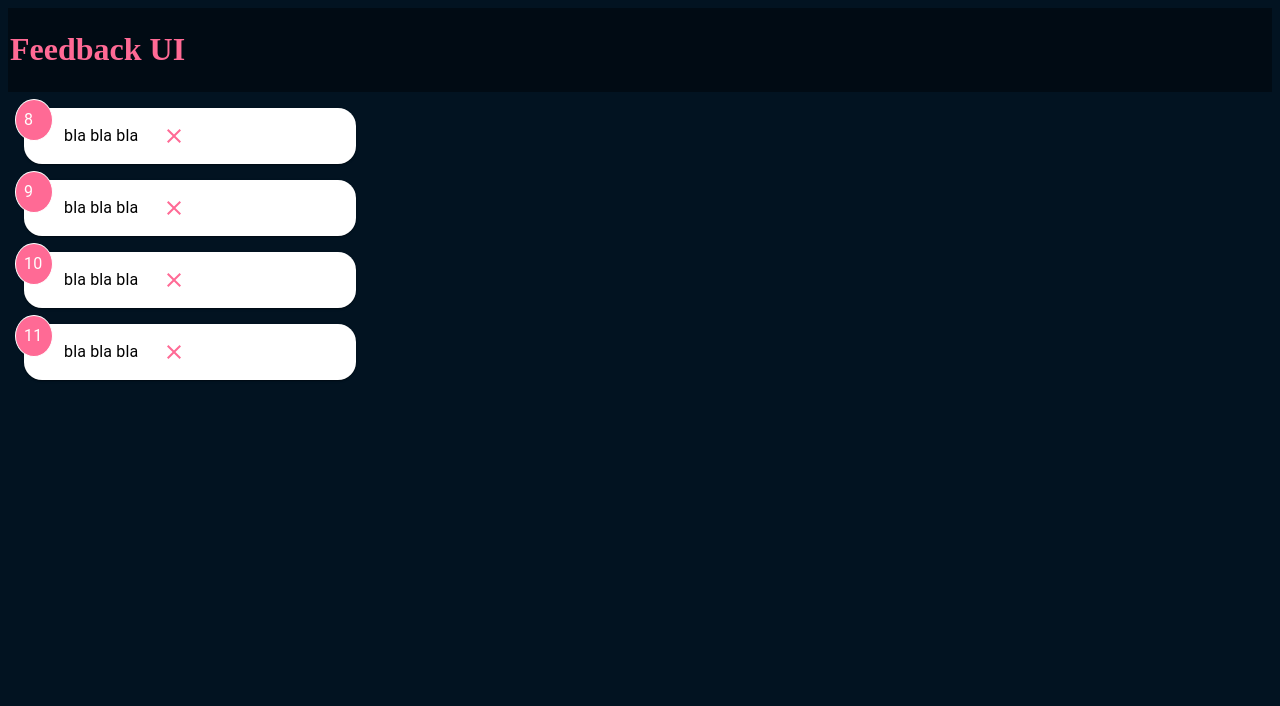
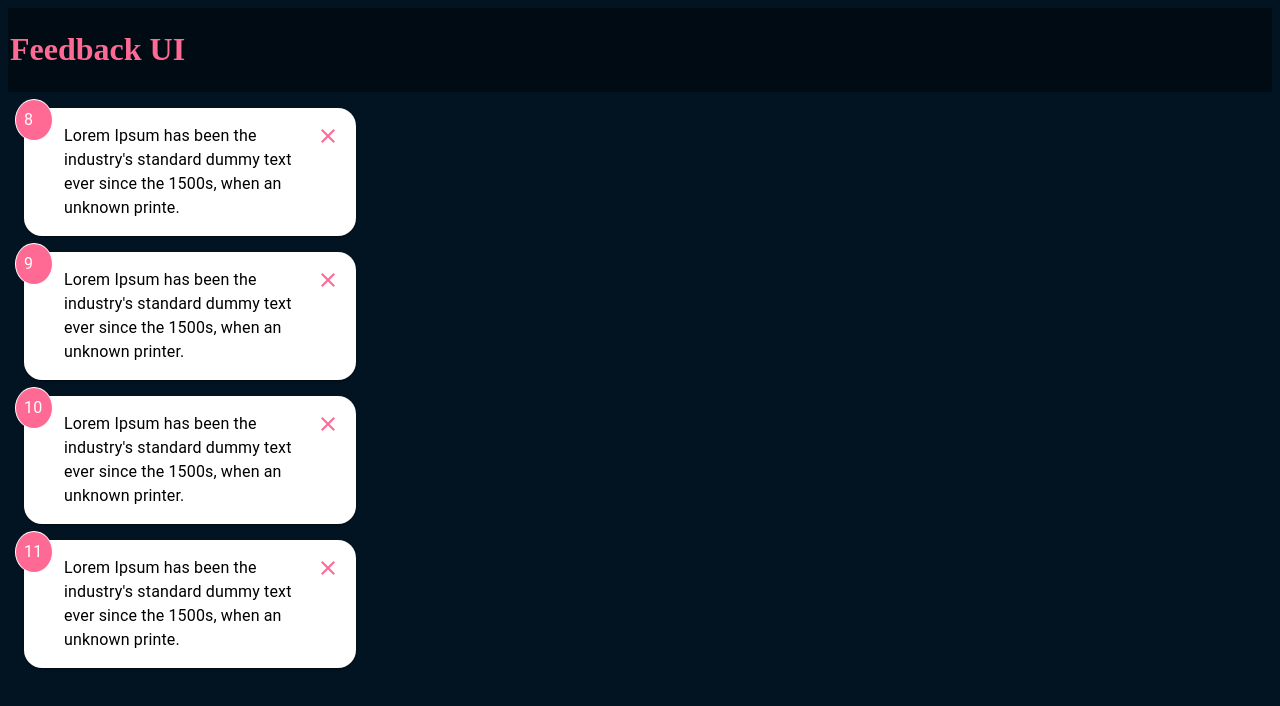
Before and after one commit to dagopia/Feedback-Ui, a React (Create React App) app: page / in a window 1280 px wide. Shown: the top 706 px of the page. Built offline with nearby package versions, Linux system fonts and the light colour scheme; the HTML template or start-up script is replaced by a standard one.

Commit message:
Feedback Array of Data.

```diff
--- a/src/Data/FeedbackData.js
+++ b/src/Data/FeedbackData.js
@@ -1,7 +1,24 @@
 const FeedbackData = [
-  { id: 1, rating: 8, text: "bla bla bla" },
-  { id: 2, rating: 9, text: "bla bla bla" },
-  { id: 3, rating: 10, text: "bla bla bla" },
-  { id: 4, rating: 11, text: "bla bla bla" },
+  {
+    id: 1,
+    rating: 8,
+    text: " Lorem Ipsum has been the industry's standard dummy text ever since the 1500s, when an unknown printe.",
+  },
+  {
+    id: 2,
+    rating: 9,
+    text: " Lorem Ipsum has been the industry's standard dummy text ever since the 1500s, when an unknown printer.",
+  },
+  {
+    id: 3,
+    rating: 10,
+    text: " Lorem Ipsum has been the industry's standard dummy text ever since the 1500s, when an unknown printer.",
+  },
+  {
+    id: 4,
+    rating: 11,
+    text: " Lorem Ipsum has been the industry's standard dummy text ever since the 1500s, when an unknown printe.",
+  },
 ];
+
 export default FeedbackData;
```
